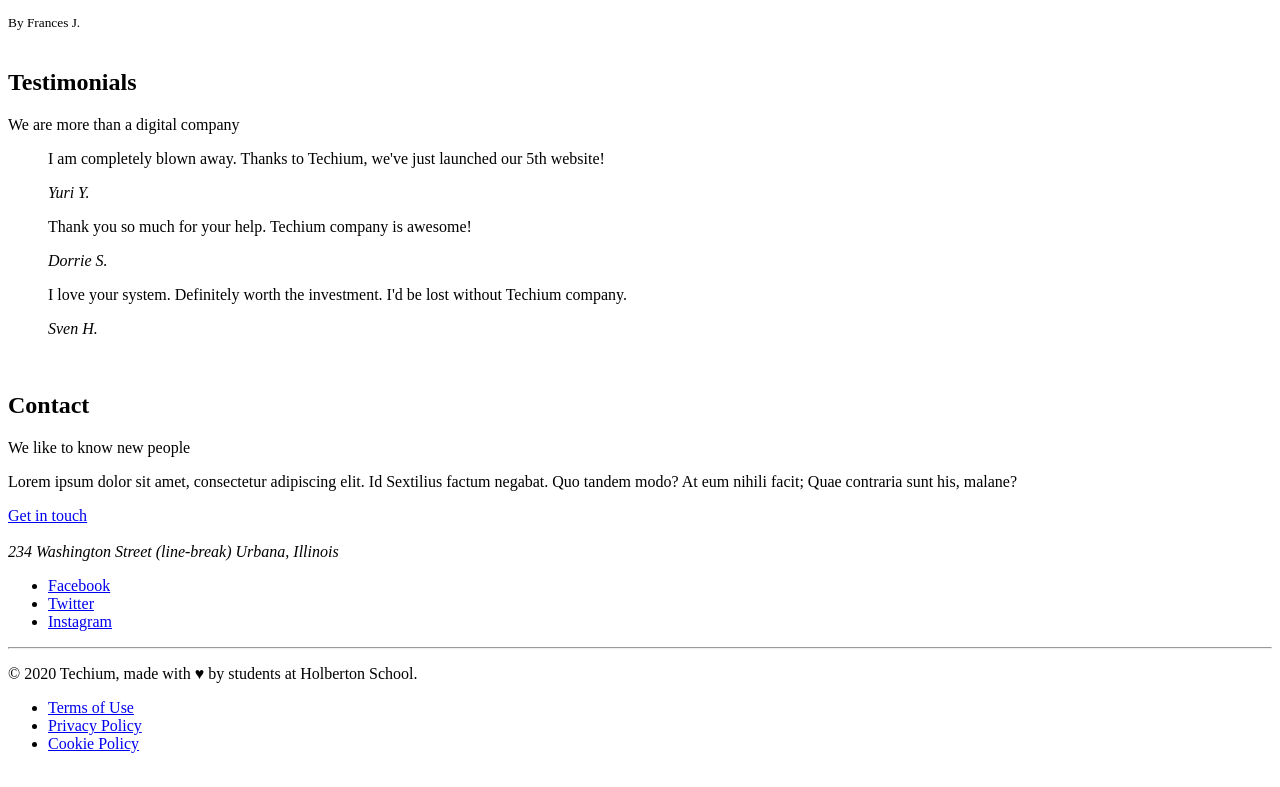
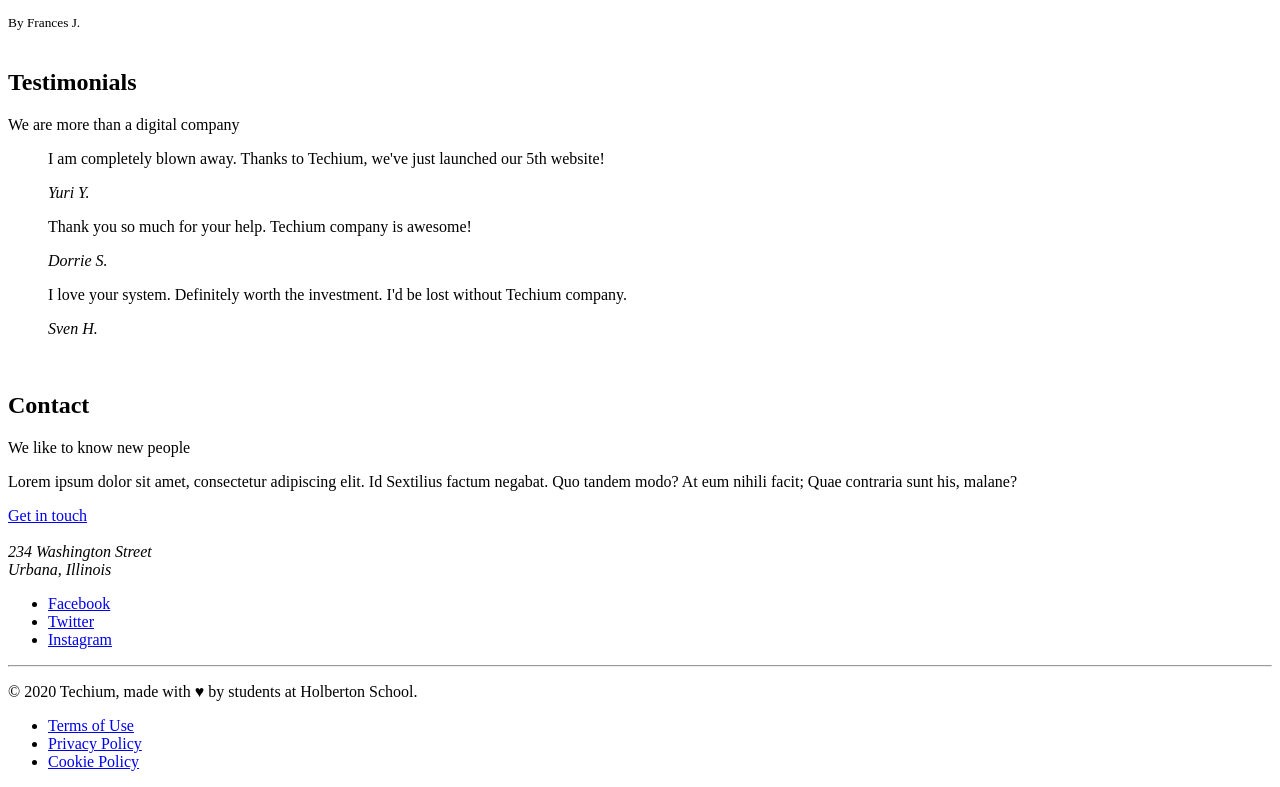
Before and after one commit to danielj32/holbertonschool-web_front_end, a plain HTML site: page 0x00-html_advanced/31-index.html in a window 1280 px wide. Shown: the part 1945-2732 px from the top of the page. Drawn offline with Linux system fonts and the light colour scheme.

Commit message:
fixed add br

```diff
--- a/0x00-html_advanced/31-index.html
+++ b/0x00-html_advanced/31-index.html
@@ -181,7 +181,7 @@
     <br>
     <!-- Footer -->
       <footer>
-        <address>234 Washington Street (line-break) Urbana, Illinois</address>
+        <address>234 Washington Street<br>Urbana, Illinois</address>
         <div>
           <ul>
             <li><a href="https://www.facebook.com/HolbertonSchool/">Facebook</a></li>
```
